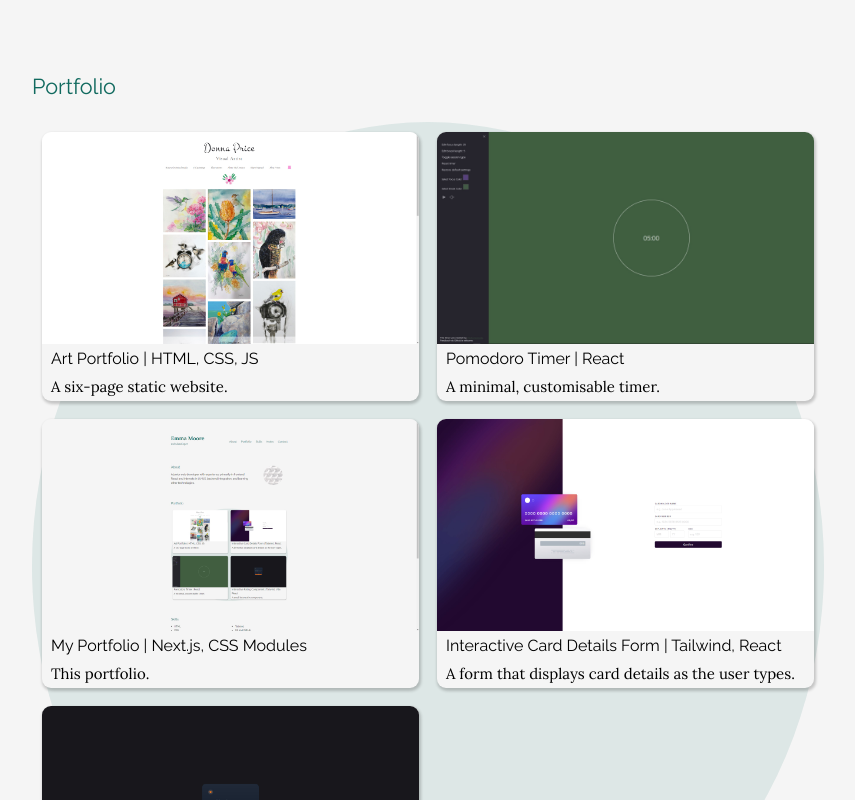
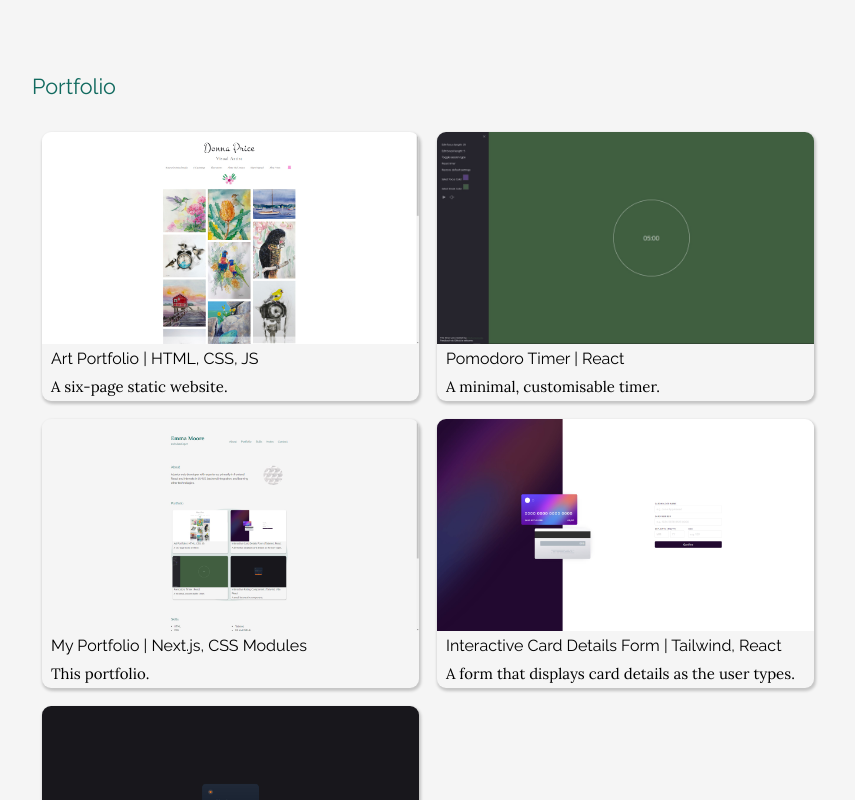
Before and after one commit to emoore29/My-Portfolio, a Next.js app: page / in a window 1280 px wide. Shown: the part 440-1240 px from the top of the page, without its empty margins (212-1067 px from the left). Built offline with nearby package versions, Linux system fonts and the light colour scheme.

Commit message:
removed background circle from portfolio section

```diff
--- a/styles/Home.module.css
+++ b/styles/Home.module.css
@@ -50,8 +50,8 @@
   grid-template-columns: repeat(2, 1fr);
   grid-template-rows: repeat(2, 1fr);
   gap: 1rem;
-  border-radius: 100%;
-  background-color: rgba(17, 106, 95, 0.1);
+  /* border-radius: 100%;
+  background-color: rgba(17, 106, 95, 0.1); */
   padding: 10px;
 }
 
```
